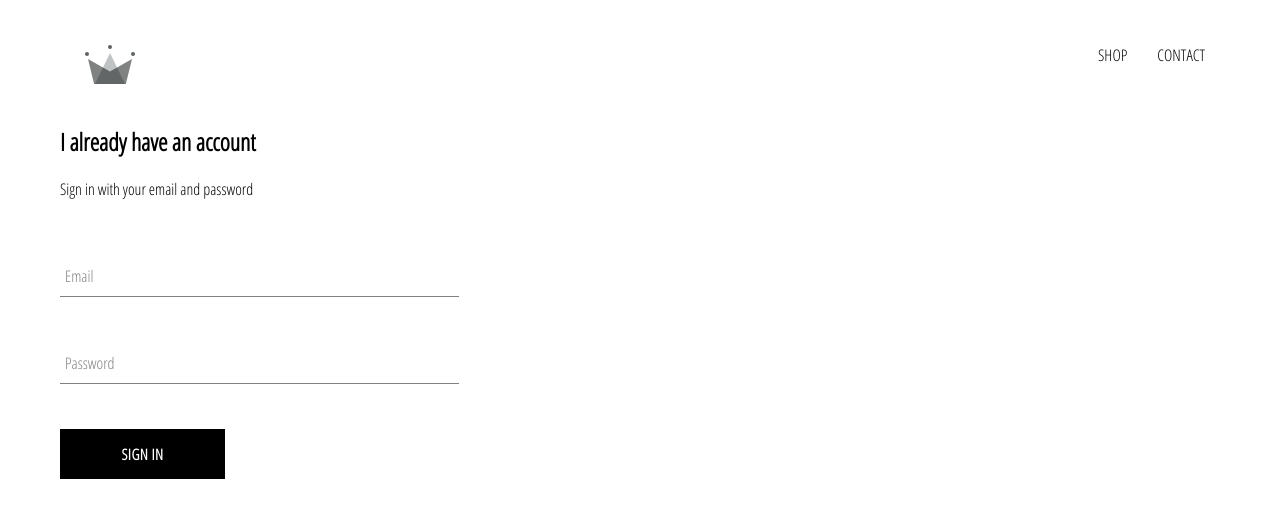
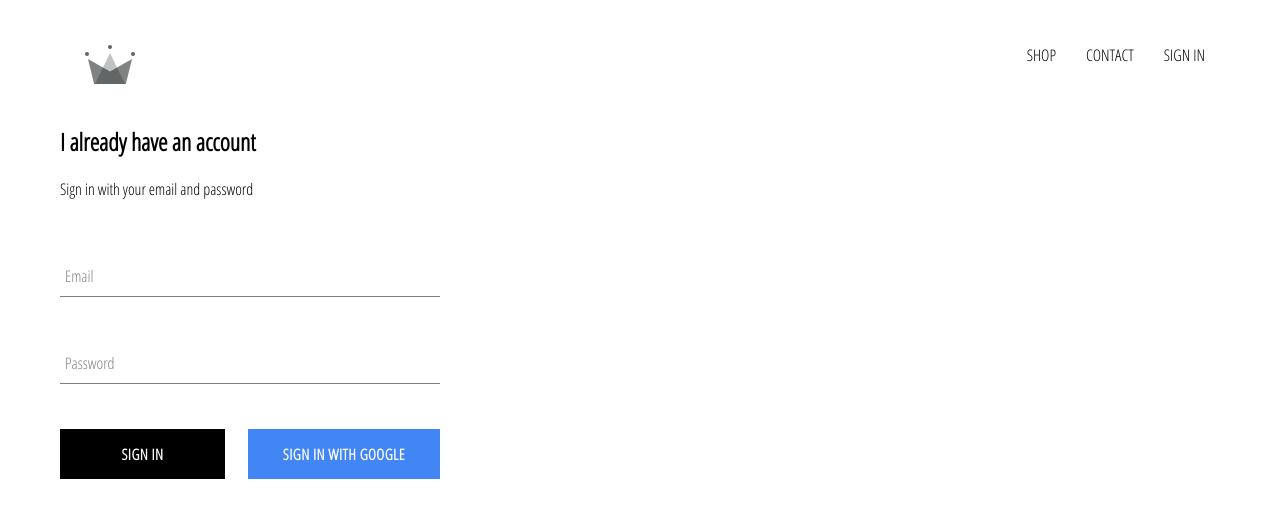
Before and after one commit to PhilipRalston/Crown_Clothing, a React (Create React App) app in the folder crown_clothing/: page /signin in a window 1280 px wide. Shown: the top 518 px of the page. Built offline with nearby package versions, Linux system fonts and the light colour scheme; no server answers.

Commit message:
Integrated Firebase into App. Updated Sign In Page.

```diff
--- a/crown_clothing/package.json
+++ b/crown_clothing/package.json
@@ -6,6 +6,7 @@
     "@testing-library/jest-dom": "^4.2.4",
     "@testing-library/react": "^9.3.2",
     "@testing-library/user-event": "^7.1.2",
+    "firebase": "^7.6.0",
     "node-sass": "^4.13.0",
     "react": "^16.12.0",
     "react-dom": "^16.12.0",
--- a/crown_clothing/src/App.css
+++ b/crown_clothing/src/App.css
@@ -7,3 +7,7 @@
  text-decoration: none;
  color: black;
 }
+
+* {
+ box-sizing: border-box;
+}
--- a/crown_clothing/src/App.js
+++ b/crown_clothing/src/App.js
@@ -7,6 +7,7 @@
 import ShopPage from './pages/shop/shop.component';
 import SignInAndSignUpPage from './pages/sign-in-and-sign-up/sign-in-and-sign-up.component';
 import Header from './components/header/header.component';
+import { auth } from './firebase/firebase.utils.js';
 
 // component - component that will be rendered for a given (exact) path
 // path - string that is equal to the path itself (from the current place in our application) - base of application (root) = /
@@ -47,17 +48,56 @@
 // Caveat of using location, history and match props (from Route) - we only get access to them from the first component that gets passed into our Route
 // Even though Directory and MenuItem are children of our HomePage component - only our HomePage component gets access to these props (because HomePage is what is passed into Route)
 // Possible soln: Pass props down into Directory and then into Menu Item - bad practice - prop tunnelling/drilling - tunnelling props through several intermediaries in order to get them to the required components - but intermediaries don't need the props themselves!
-function App() {
-  return (
+
+// we want to store the state of the user (re signing in to our application via email and password or via Google)
+// store it in state of App - we can then pass the information into components that need it
+// need App to be a class component rather than a functional component
+
+class App extends React.Component {
+  constructor(){
+    super();
+
+    this.state = {
+      currentUser: null
+    }
+  }
+
+  unsubscribeFromAuth = null
+  // New property/method for our App class
+
+  componentDidMount() {
+    // onAuthStateChanged is a method from the auth library that we get from Firebase
+    // inside this method it takes a function where the parameter is simply just what the user state/object is of the auth on our Firebase project
+    this.unsubscribeFromAuth =
+    auth.onAuthStateChanged(user => {
+      // Gives us back a function that when we call it closes the subscription - close subscription whenever App component unmounts
+
+      // callback function is setState - setting current user to the user object
+      this.setState({ currentUser: user })
+    });
+    // console logging the user/state object
+    // we see that the user state/object contains details of the user who just signed in with Google
+    // see firebase.notes.js for much more info on Firebase Auth
+
+  }
+
+  componentWillUnmount() {
+    this.unsubscribeFromAuth();
+  }
+// Our application now has Google Authentication Sign In as well as being able to listen to authentication state changes on our Firebase backend.
+
+  render() {
+    return (
     <div>
-     <Header/>
+     <Header currentUser={this.state.currentUser}/>
      <Switch>
       <Route exact path='/' component={HomePage}/>
       <Route path='/shop' component={ShopPage}/>
       <Route path='/signin' component={SignInAndSignUpPage}/>
      </Switch>
     </div>
-  );
+    );
+  }
 }
 
 export default App;
--- a/crown_clothing/src/components/custom-button/custom-button.component.jsx
+++ b/crown_clothing/src/components/custom-button/custom-button.component.jsx
@@ -2,8 +2,10 @@
 
 import './custom-button.styles.scss';
 
-const CustomButton = ({ children, ...otherProps }) => (
- <button className='custom-button' {...otherProps}>
+// conditionally render a class name based off prop isGoogleSignIn - if isGoogleSignIn is true
+// custom-button class is always assigned
+const CustomButton = ({ children, isGoogleSignIn, ...otherProps }) => (
+ <button className={`${isGoogleSignIn ? 'google-sign-in': ''} custom-button`} {...otherProps}>
  {children}
  </button>
 );
--- a/crown_clothing/src/components/custom-button/custom-button.styles.scss
+++ b/crown_clothing/src/components/custom-button/custom-button.styles.scss
@@ -19,4 +19,14 @@
     color: black;
     border: 1px solid black;
   }
+
+  &.google-sign-in {
+    background-color: #4285f4;
+    color: white;
+
+    &:hover {
+      background-color: #357ae8;
+      border: none;
+    }
+  }
 }
--- a/crown_clothing/src/components/header/header.component.jsx
+++ b/crown_clothing/src/components/header/header.component.jsx
@@ -1,5 +1,7 @@
 import React from 'react';
 import { Link } from 'react-router-dom';
+
+import { auth } from '../../firebase/firebase.utils';
 
 import { ReactComponent as Logo } from '../../assets/crown.svg';
 // ReactComponent as Logo is a special syntax in React for importing SVG.
@@ -9,7 +11,9 @@
 // Use Link to set up navigation link back to our homepage when the user clicks on the logo (SVG format - Scalable Vector Graphics - small, performant and look the same regardless of image dimensions)
 // The ReactComponent import name is special and tells Create React App that you want a React component that renders an SVG, rather than its filename
 // Every time state changes - related components get re-rendered (unidirectional data flow down tree) - important to get state location right - sign-in and register components will both have their own state - don't really care what the state is for each other
-const Header = () => (
+
+// Destructure currentUser prop that we pass into our Header component from our App component
+const Header = ({ currentUser }) => (
  <div className='header'>
    <Link className='logo-container' to='/'>
     <Logo className='logo'/>
@@ -17,6 +21,12 @@
    <div className='options'>
     <Link className='option' to='/shop'>SHOP</Link>
     <Link className='option' to='/shop'>CONTACT</Link>
+    {
+      // If currentUser is an object then we will render a <div> - true
+      // If false is returned - currentUser is not an object (i.e. null) - renders a <Link>
+      currentUser ?
+      <div className='option' onClick={() => auth.signOut()}>SIGN OUT</div> : <Link className='option' to='/signin'>SIGN IN</Link>
+    }
    </div>
  </div>
 );
--- a/crown_clothing/src/components/header/header.styles.scss
+++ b/crown_clothing/src/components/header/header.styles.scss
@@ -20,6 +20,7 @@
 
     .option {
       padding: 10px 15px;
+      cursor: pointer;
     }
   }
 }
--- a/crown_clothing/src/components/sign-in/sign-in.component.jsx
+++ b/crown_clothing/src/components/sign-in/sign-in.component.jsx
@@ -2,6 +2,8 @@
 
 import FormInput from '../form-input/form-input.component';
 import CustomButton from '../custom-button/custom-button.component';
+
+import { signInWithGoogle } from '../../firebase/firebase.utils.js';
 
 import './sign-in.styles.scss';
 
@@ -56,11 +58,17 @@
         label="Password"
         required/>
 
-        <CustomButton type='submit'>Sign In</CustomButton>
+
+        <div className='buttons'>
+         <CustomButton type='submit'>Sign In</CustomButton>
+         <CustomButton onClick={signInWithGoogle} isGoogleSignIn>Sign In With Google</CustomButton>
+        </div>
       </form>
     </div>
   );
  }
 }
 
+// isGoogleSignIn - property will be passed a value of true if we do not assign a value to it - what we want
+
 export default SignIn;
--- a/crown_clothing/src/components/sign-in/sign-in.styles.scss
+++ b/crown_clothing/src/components/sign-in/sign-in.styles.scss
@@ -1,9 +1,14 @@
 .sign-in {
- width: 30vw;
+ width: 380px;
  display: flex;
  flex-direction: column;
 
  .title {
   margin: 10px 0;
  }
+
+ .buttons {
+  display: flex;
+  justify-content: space-between;
+ }
 }
--- /dev/null
+++ b/crown_clothing/src/firebase/firebase.utils.js
@@ -0,0 +1,46 @@
+import firebase from 'firebase/app';
+// pull in firebase utility library that belongs at firebase/app
+// reason for firebase/app - firebase has all the utility libraries loaded when we included the entire dependency when we installed firebase using yarn
+// dont wan't any libraries that we are not using (quite large)
+// only import libraries that we need
+import 'firebase/firestore';
+// for the database
+import 'firebase/auth';
+// for authentication
+// always need the base import though because the firebase keyword is going to give us access to firestore and auth when we import them in - they'll be automatically attached to this firebase keyword
+
+const config = {
+    apiKey: "AIzaSyA8u5VWUPJgn70WuAQ5ihBbvk_T1qYbnRE",
+    authDomain: "crown-db-3fbf8.firebaseapp.com",
+    databaseURL: "https://crown-db-3fbf8.firebaseio.com",
+    projectId: "crown-db-3fbf8",
+    storageBucket: "crown-db-3fbf8.appspot.com",
+    messagingSenderId: "1021823032292",
+    appId: "1:1021823032292:web:bbb645a3d9a54cb08a05f1",
+    measurementId: "G-ZM1KQ7BDQS"
+  };
+
+  firebase.initializeApp(config);
+
+  export const auth = firebase.auth();
+  // this is why we imported firebase/auth
+  // we now have access to the .auth() method on firebase
+  // export out to anywhere in our app that requires authentication
+
+  export const firestore = firebase.firestore();
+
+  // set up Google authentication utility
+
+  const provider = new firebase.auth.GoogleAuthProvider();
+
+  // This gives us access to the GoogleAuthProvider() class from Firebase's authentication library
+
+  provider.setCustomParameters({ prompt: 'select_account' });
+  // we want to always trigger the Google pop-up whenever we use GoogleAuthProvider for authentication and sign-in
+
+  export const signInWithGoogle = () => auth.signInWithPopup(provider);
+  // export out signInWithGoogle method - calls another function auth.signInWithPopup
+  // passes the provider class that we made as an argument - enables Google Authentication and Sign In
+
+  export default firebase;
+  // in case we need the entire firebase library
```
Also changed, not shown: crown_clothing/src/firebase/firebase.notes.js (added, +21 -0 lines), 1 other file (tests, documents, lock files or other folders).
